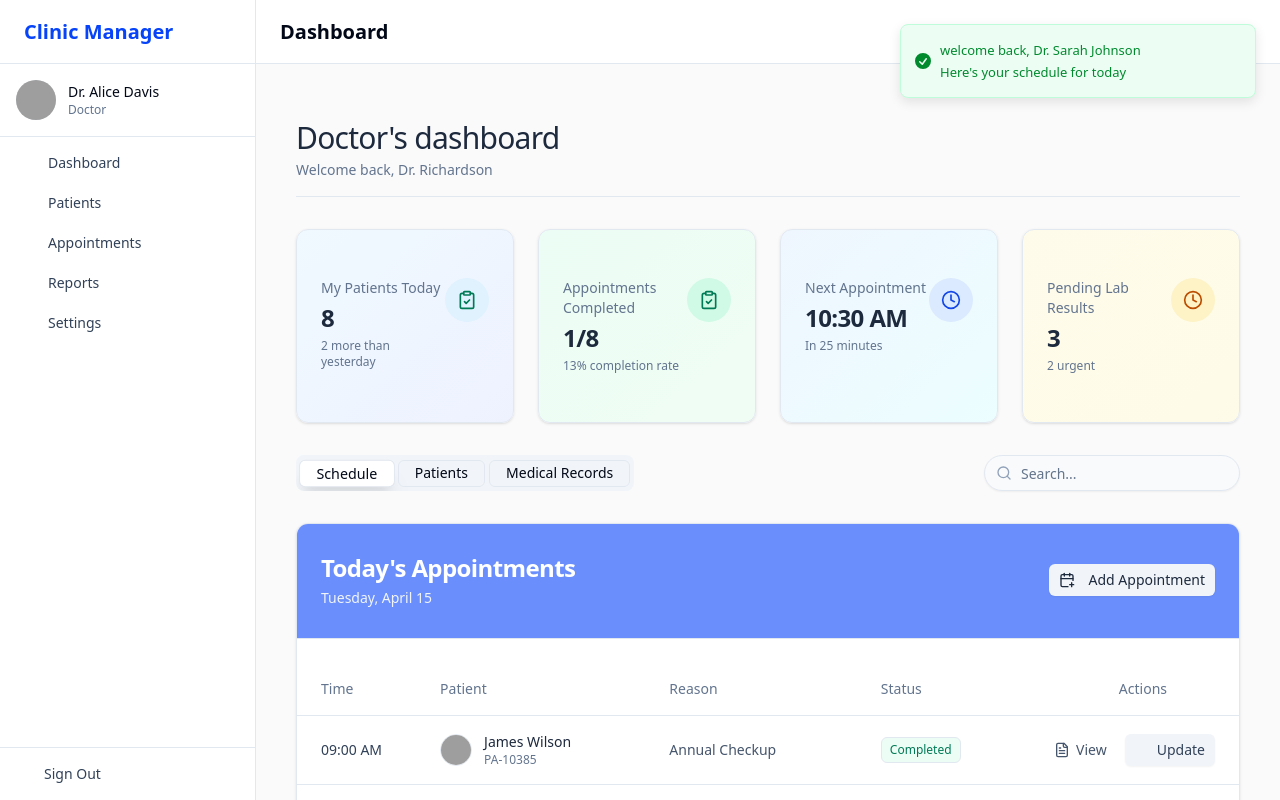
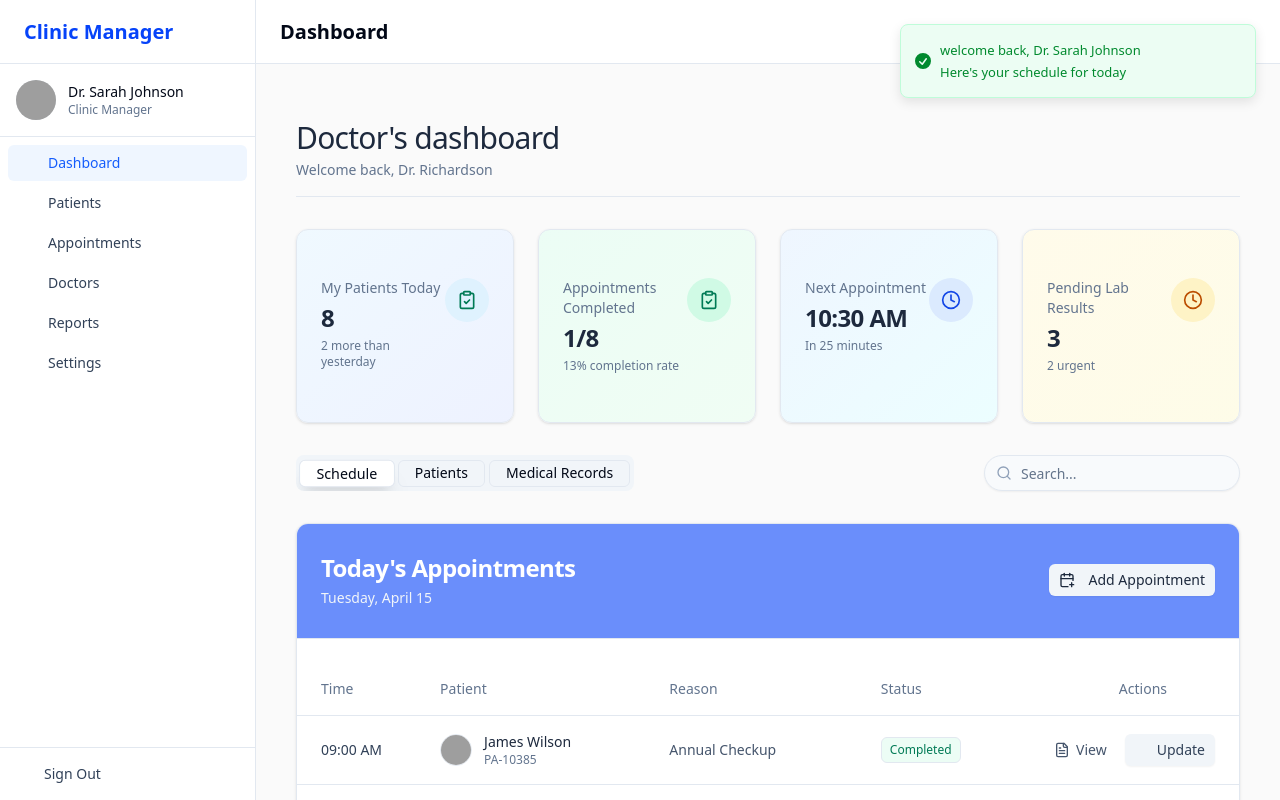
Before and after one commit to Belalnajy/clinic-project, a React (Vite) app in the folder frontend/: page /login in a window 1280 px wide. Both pictures are taken after a click on the button "Manager". Built offline with nearby package versions, Linux system fonts and the light colour scheme; grey boxes are pictures that could not be loaded.

Commit message:
fix: sidebar links based on role

```diff
--- a/frontend/src/components/sidebar/Sidebar.jsx
+++ b/frontend/src/components/sidebar/Sidebar.jsx
@@ -1,8 +1,8 @@
 import { useAuth } from '@/contexts/Auth/useAuth';
-import { getNavItems, user } from './sidebarData';
+import { getNavItems } from './sidebarData';
 import { NavLink, useNavigate } from 'react-router-dom';
 const Sidebar = ({ isOpen, toggleSidebar }) => {
-  const { logout } = useAuth();
+  const { user, logout } = useAuth();
   const navigate = useNavigate();
   //! For Testing
   const handleLogout = () => {
@@ -47,7 +47,7 @@ const Sidebar = ({ isOpen, toggleSidebar }) => {
         {/* Navigation Menu */}
         <nav className="flex-1 overflow-y-auto p-2">
           <ul className="space-y-1">
-            {getNavItems().map((item) => (
+            {getNavItems(user).map((item) => (
               <li key={item.path}>
                 <NavLink
                   to={item.path}
@@ -108,7 +108,7 @@ const Sidebar = ({ isOpen, toggleSidebar }) => {
 
         <nav className="flex-1 overflow-y-auto p-2">
           <ul className="space-y-1">
-            {getNavItems().map((item) => (
+            {getNavItems(user).map((item) => (
               <li key={item.path}>
                 <NavLink
                   to={item.path}
--- a/frontend/src/components/sidebar/sidebarData.js
+++ b/frontend/src/components/sidebar/sidebarData.js
@@ -1,14 +1,6 @@
-//! For Testing
-export const user = {
-  id: 'doctor-1',
-  name: 'Dr. Alice Davis',
-  email: 'alice@mediclinic.com',
-  password: 'password',
-  role: 'doctor',
-  avatar: 'https://images.unsplash.com/photo-1559839734-2b71ea197ec2',
-};
+// Determine which navigation items to show based on user role
 
-// Determine which navigation items to show based on user role
+export const getNavItems = (user) => {
   const navItems = [
     {
       path: `/dashboard/${user.role}`,
@@ -48,6 +40,5 @@ const navItems = [
     },
   ];
 
-export const getNavItems = () => {
   return navItems.filter((item) => item.roles.includes(user.role));
 };
--- a/frontend/src/pages/Login.jsx
+++ b/frontend/src/pages/Login.jsx
@@ -7,7 +7,7 @@ import { useNavigate } from 'react-router-dom';
 export default function LoginPage() {
   const { user, isAuthenticated } = useAuth();
   const navigate = useNavigate();
-  console.log('rerendered');
+
   useEffect(() => {
     initializeUsers();
     if (isAuthenticated) {
--- a/frontend/src/pages/layouts/MainLayout.jsx
+++ b/frontend/src/pages/layouts/MainLayout.jsx
@@ -1,11 +1,12 @@
 import Header from '@/components/sidebar/header/Header';
 import Sidebar from '@/components/sidebar/Sidebar';
-import { user } from '@/components/sidebar/sidebarData';
+import { useAuth } from '@/contexts/Auth/useAuth';
 import { getPageTitle } from '@/utils/getPageTitle';
 import { useState } from 'react';
 import { Outlet, useLocation } from 'react-router-dom';
 
 const MainLayout = () => {
+  const { user } = useAuth();
   const [sidebarOpen, setSidebarOpen] = useState(false);
   const location = useLocation();
 
```
Lines whose indentation alone changed are shown as unchanged.
